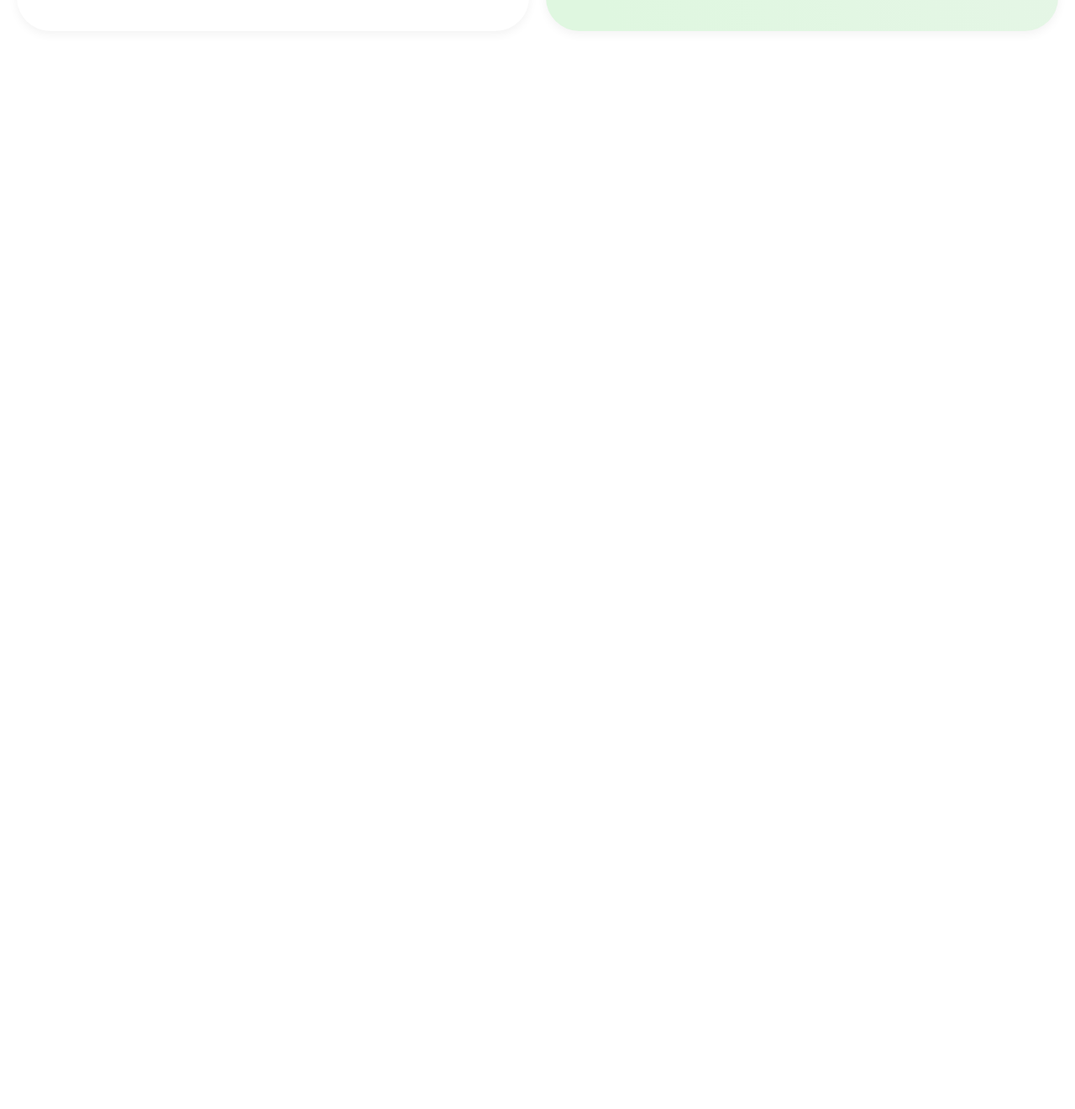
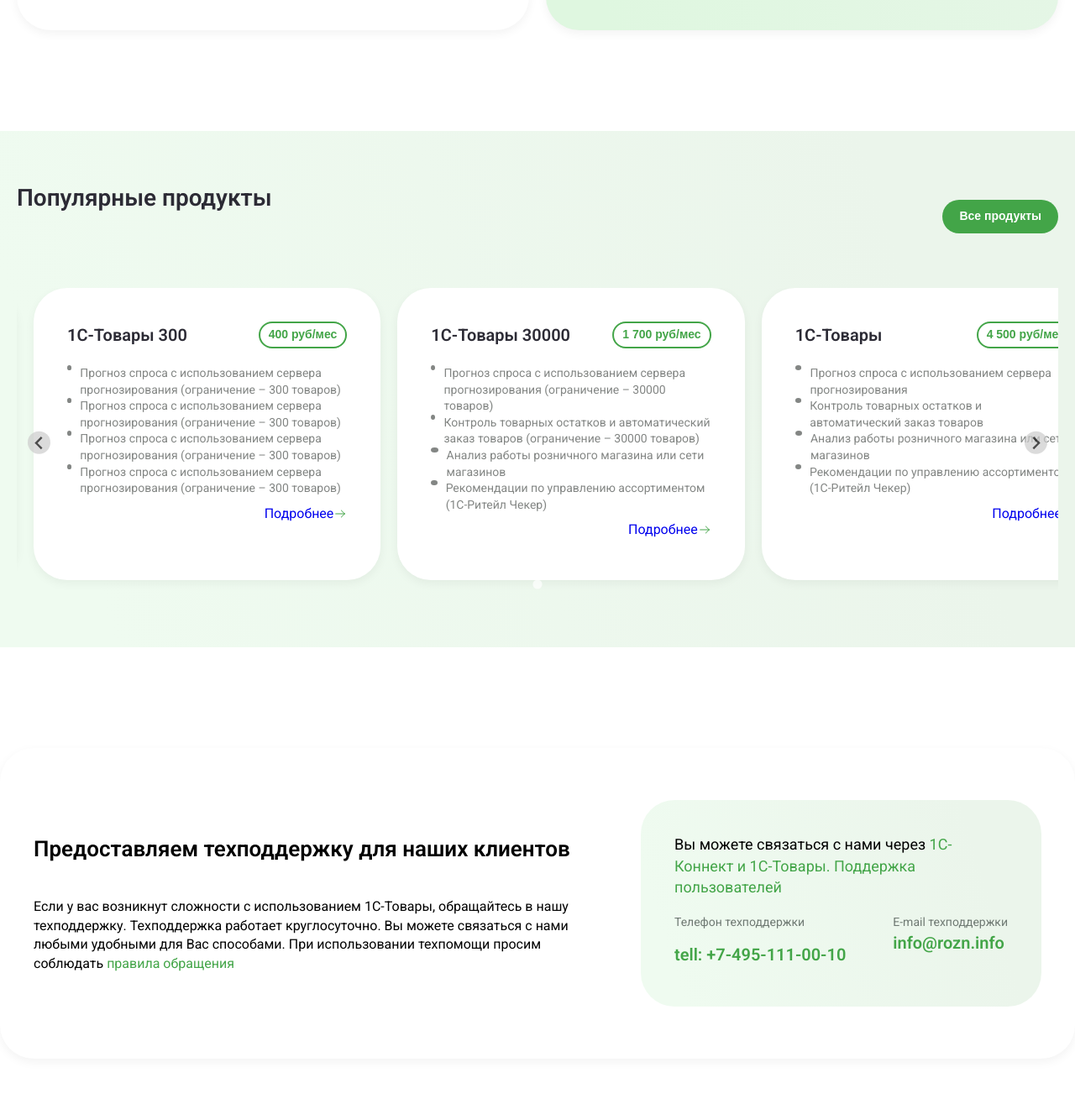
Before and after one commit to muhammadkarimFrontend/magazinn, a plain HTML site: page index.html in a window 1280 px wide. Shown: the part 2525-3846 px from the top of the page at 84% size. Before the commit the page ends 2682 px from the top, so only its background shows below. Drawn offline with nearby package versions, Linux system fonts and the light colour scheme.

Commit message:
add support

```diff
--- a/css/steyles.css
+++ b/css/steyles.css
@@ -446,13 +446,8 @@ body {
 	color: var(--gray-dark-color);
 }
 
-.splide {
-}
-
-.splide__track {
-}
-
 .splide__list {
+	gap: 2rem;
 }
 
 .splide__slide {
@@ -460,6 +455,7 @@ body {
 	background-color: var(--white-color);
 	border-radius: 4rem;
 	margin-bottom: 2rem;
+	padding: 4rem;
 }
 
 .splide__top {
@@ -513,7 +509,99 @@ body {
 	color: #838684;
 }
 
-/* TOP PRODUCTS END */
+.support {
+	padding-top: 12rem;
+	padding-bottom: 6rem;
+}
+
+.support__container {
+	background-color: #ffffff;
+	padding: 6.2rem 4rem;
+	border-radius: 4rem;
+	box-shadow: 0px 4px 12px 0px #0000000d;
+	display: flex;
+	align-items: center;
+	justify-content: space-between;
+}
+
+.support__info {
+	max-width: 642px;
+	width: 100%;
+}
+
+.support__info-title {
+	font-weight: 600;
+	font-size: 2.6rem;
+	line-height: 1.4;
+	margin-bottom: 4rem;
+}
+
+.support__info-text {
+	font-weight: 400;
+	font-size: 1.6rem;
+	line-height: 1.4;
+}
+
+.support__info-text a {
+	color: #43a548;
+}
+
+.support__inner {
+	max-width: 477px;
+	width: 100%;
+	background-image: linear-gradient(252.7deg, #ebf5eb 17.34%, #effbf0 90.57%);
+	border-radius: 4rem;
+	padding: 4rem;
+}
+
+.support__inner-title {
+	font-weight: 400;
+	font-size: 1.8rem;
+	line-height: 1.4;
+	margin-bottom: 2rem;
+}
+
+.support__inner-title a {
+	color: var(--green-color);
+}
+
+.support__inner-links {
+	display: flex;
+	justify-content: space-between;
+}
+
+.support__inner-links-left {
+	margin-right: 1rem;
+}
+
+.support__inner-links-left h5 {
+	font-weight: 400;
+	font-size: 1.4rem;
+	line-height: 1.4;
+	margin-bottom: 1rem;
+	color: #6f7973;
+}
+
+.support__inner-link {
+	font-weight: 600;
+	font-size: 2rem;
+	line-height: 1.4;
+	color: var(--green-color);
+}
+
+.support__inner-link-right h5 {
+	font-weight: 400;
+	font-size: 1.4rem;
+	line-height: 1.4;
+	color: #6f7973;
+}
+
+.support__inner-link-right {
+	font-weight: 600;
+	font-size: 2rem;
+	line-height: 1.4;
+	color: var(--green-color);
+}
 
 /* MEDIA start */
 @media screen and (max-width: 1120px) {
--- a/index.html
+++ b/index.html
@@ -4,6 +4,11 @@
 		<meta charset="UTF-8" />
 		<meta name="viewport" content="width=device-width, initial-scale=1.0" />
 		<title>1С-Товары</title>
+
+		<!-- fonts -->
+		<link rel="preconnect" href="https://fonts.googleapis.com" />
+		<link rel="preconnect" href="https://fonts.gstatic.com" crossorigin />
+		<link href="https://fonts.googleapis.com/css2?family=Roboto:ital,wght@0,100..900;1,100..900&display=swap" rel="stylesheet" />
 		<!-- Splide CSS -->
 		<link rel="stylesheet" href="https://cdn.jsdelivr.net/npm/@splidejs/splide@4.1.3/dist/css/splide.min.css" />
 
@@ -265,7 +270,7 @@
 				</div>
 			</section>
 
-			<!-- <section class="top__products">
+			<section class="top__products">
 				<div class="container">
 					<div class="top-products__top">
 						<h2 class="top-products__top">Популярные продукты</h2>
@@ -369,9 +374,37 @@
 						</div>
 					</div>
 				</div>
-			</section> -->
+			</section>
+
+			<div class="support">
+				<div class="support__container container">
+					<div class="support__info">
+						<h3 class="support__info-title">Предоставляем техподдержку для наших клиентов</h3>
+						<div class="support__info-text">
+							Если у вас возникнут сложности с использованием 1С-Товары, обращайтесь в нашу техподдержку. Техподдержка работает
+							круглосуточно. Вы можете связаться с нами любыми удобными для Вас способами. При использовании техпомощи просим
+							соблюдать <a href="#">правила обращения</a>
+						</div>
+					</div>
+					<div class="support__inner">
+						<h3 class="support__inner-title">
+							Вы можете связаться с нами через
+							<a href="#">1С-Коннект и 1С-Товары. Поддержка пользователей</a>
+						</h3>
+						<div class="support__inner-links">
+							<div class="support__inner-links-left">
+								<h5>Телефон техподдержки</h5>
+								<a class="support__inner-link" href="#">tell: +7-495-111-00-10</a>
+							</div>
+							<div class="support__inner-link-right">
+								<h5 class="support__inner-link-bottom">E-mail техподдержки</h5>
+								<a class="support__inner-link-right" href="#">info@rozn.info</a>
+							</div>
+						</div>
+					</div>
+				</div>
+			</div>
 		</main>
-
 		<!-- Splide JS -->
 		<script src="https://cdn.jsdelivr.net/npm/@splidejs/splide@4.1.3/dist/js/splide.min.js"></script>
 		<script src="js/main.js"></script>
```
